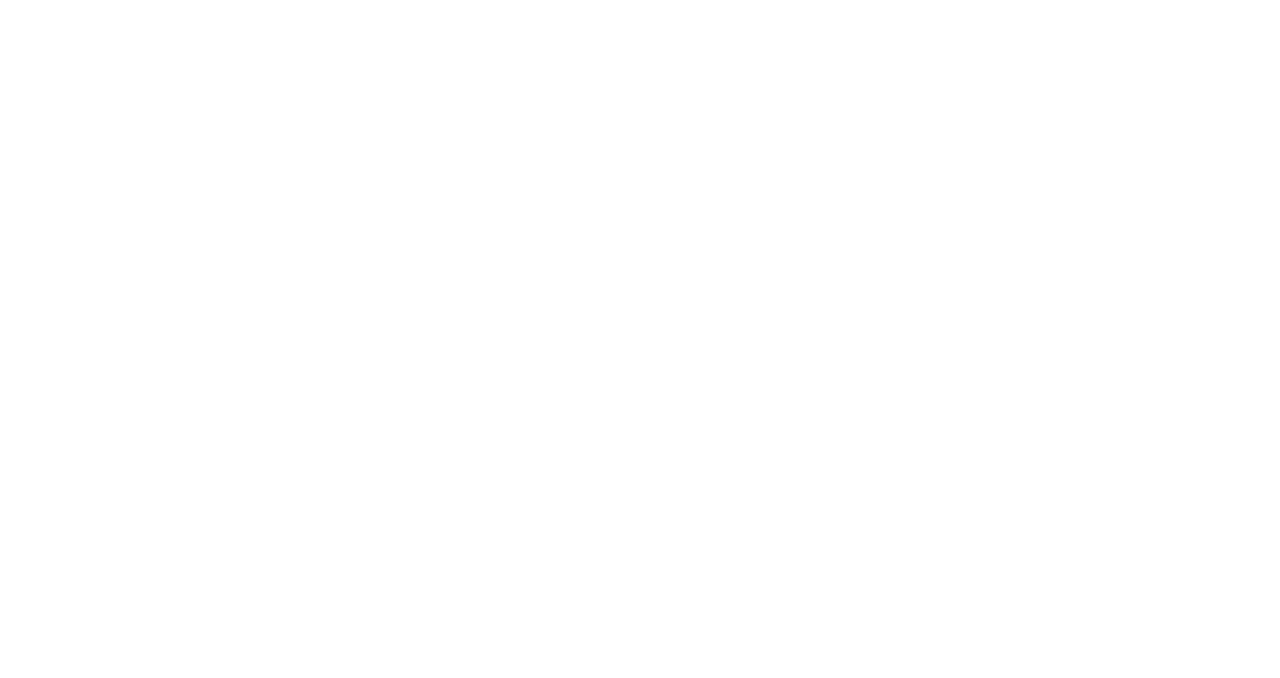
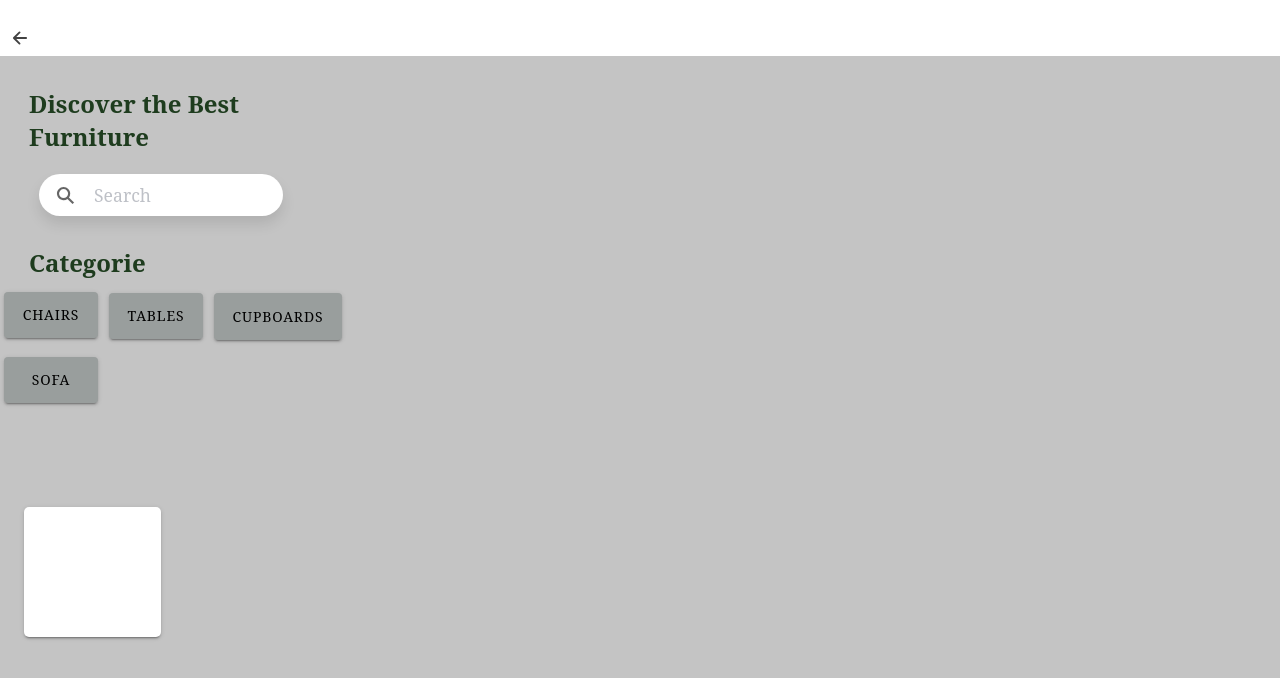
Before and after one commit to Vinodvatupalli/Furniture-App, a React (Create React App) app: page /dashboard in a window 1280 px wide. Shown: the top 678 px of the page. Built offline with nearby package versions, Linux system fonts and the light colour scheme.

Commit message:
modified files

```diff
--- a/src/App.tsx
+++ b/src/App.tsx
@@ -3,6 +3,8 @@ import { IonApp, IonRouterOutlet, setupIonicReact } from '@ionic/react';
 import { IonReactRouter } from '@ionic/react-router';
 import Home from './pages/Home';
 import SignUp from './pages/SignUp';
+import SignIn from './pages/SignIn';
+import Dashboard from './pages/Dashboard';
 
 /* Core CSS required for Ionic components to work properly */
 import '@ionic/react/css/core.css';
@@ -22,6 +24,7 @@ import '@ionic/react/css/display.css';
 
 /* Theme variables */
 import './theme/variables.css';
+// import Dashboard from './pages/Dashboard';
 
 setupIonicReact();
 
@@ -35,8 +38,14 @@ const App: React.FC = () => (
           <Route exact path="/signup">
           <SignUp />
         </Route>
+        <Route exact path="/signin">
+          <SignIn />
+        </Route>
+        <Route exact path="/dashboard">
+          <Dashboard />
+        </Route>
         <Route exact path="/">
-          <Redirect to="/home" />
+          <Redirect to="/dashboard" />
         </Route>
       </IonRouterOutlet>
     </IonReactRouter>
--- /dev/null
+++ b/src/pages/Dashboard.css
@@ -0,0 +1,167 @@
+.content{
+    --background: linear-gradient(#C4C4C4, #C4C4C4);
+}
+
+
+.dashboard-intro{
+position: absolute;
+width: 229px;
+height: 66px;
+left: 29px;
+top: 67px;
+font-family: 'Noto Serif';
+font-style: normal;
+font-weight: 600;
+font-size: 24px;
+line-height: 33px;
+
+color: #1E3C1E;
+}
+.back{
+    position: absolute;
+     left:10px;
+    /* right: 87.39%;
+    top:60px;  */
+     /* bottom: 93.91%;  */
+}
+.search-dashboard{
+  top:180px;
+  border-radius: 30px;
+   position: absolute;
+width: 260px;
+ height: 30px;
+left: 31px;
+
+
+font-family: 'Noto Serif';
+font-style: normal;
+font-weight: 400;
+font-size: 20px;
+/* line-height: 22px; */
+
+color: #AEBAB8;
+}
+.cat{
+    position: absolute;
+width: 125px;
+height: 33px;
+left: 29px;
+top: 230px;
+
+font-family: 'Noto Serif';
+font-style: normal;
+font-weight: 600;
+font-size: 24px;
+line-height: 33px;
+/* identical to box height */
+
+
+color: #1E3C1E;
+
+}
+.categories{
+    position: absolute;
+    width: 288px;
+    height: 50px;
+    left: -25px;
+    top: -59px;
+
+}
+
+#btn1{
+    display: flex;
+    flex-direction: row;
+    justify-content: center;
+    align-items: center;
+
+
+
+    position: absolute;
+    width: 94px;
+    height: 46px;
+    left: 27px;
+    top: 347px;
+
+    background: #999E9D;
+    border-radius: 15px;
+    font-family: Noto serif;
+}
+#btn2{
+    display: flex;
+flex-direction: row;
+justify-content: center;
+align-items: center;
+
+
+
+position: absolute;
+width: 94px;
+height: 46px;
+left: 132px;
+top: 348px;
+
+background: #999E9D;
+border-radius: 15px;
+font-family: Noto serif;
+}
+#btn3{
+    display: flex;
+flex-direction: row;
+justify-content: center;
+align-items: center;
+font-family: Noto serif;
+
+
+
+position: absolute;
+width: 128px;
+height: 47px;
+left: 237px;
+top: 348px;
+
+background: #999E9D;
+border-radius: 15px;
+box-sizing: 50px;
+}
+
+#btn4{
+    display: flex;
+flex-direction: row;
+justify-content: center;
+align-items: center;
+
+
+
+position: absolute;
+width: 94px;
+height: 46px;
+left: 27px;
+top: 412px;
+
+background: #999E9D;
+border-radius: 15px;
+font-family: Noto serif;
+}
+.furniture1{
+
+    position: absolute;
+    width: 193px;
+    height: 130px;
+    left: 6px;
+    top: 497px;
+
+
+    border-radius: 5px;
+
+
+    /* Rectangle 19 */
+
+
+    position: absolute;
+    width: 137px;
+    height: 130px;
+    left: 14px;
+    top: 497px;
+
+
+}
--- /dev/null
+++ b/src/pages/Dashboard.tsx
@@ -0,0 +1,34 @@
+import { IonButton, IonCard,IonImg, IonContent, IonHeader, IonPage, IonTitle, IonToolbar, IonIcon, IonSearchbar, IonItem } from '@ionic/react';
+import {arrowBack} from 'ionicons/icons';
+import './Dashboard.css';
+
+const Dashboard: React.FC = () => {
+  return (
+    <IonPage>
+      <IonContent class="content">
+        <IonToolbar>
+      <IonIcon className='back' style={{fontSize:"20px" ,color:"primary" }}
+                  icon={arrowBack}/>
+        </IonToolbar>
+      <h1 className="dashboard-intro">
+          Discover the Best Furniture &emsp;&emsp;
+          </h1>
+          <IonSearchbar className='search-dashboard' showCancelButton="focus"></IonSearchbar>
+          <h3 className="cat">Categories</h3>
+          <div className="categories" >
+            <IonButton  id='btn1' color="dark-ash">Chairs</IonButton>
+            <IonButton id="btn2" color="dark-ash"> Tables </IonButton>
+            <IonButton id="btn3" color="dark-ash">Cupboards</IonButton>
+            <IonButton id="btn4" color="dark-ash">Sofa</IonButton>
+          </div>
+          <IonCard className="furniture1"></IonCard>
+          {/* <IonItem></IonItem>
+          <IonItem></IonItem> */}
+          {/* <IonCard id="furniture2"></IonCard> */}
+
+      </IonContent>
+    </IonPage>
+  );
+};
+
+export default Dashboard;
--- /dev/null
+++ b/src/pages/SignIn.css
@@ -0,0 +1,90 @@
+.signin-main {
+    position: absolute;
+    width: 414px;
+    /* position: absolute; */
+    --background: linear-gradient(#E5E5E5, #E5E5E5);
+
+}
+
+.signin-image {
+    width: 320px;
+    height: 290px;
+    left: 0px;
+    top: 0px;
+}
+
+.signin-head {
+    text-align: center;
+    color: #1E3C1E;
+    position: absolute;
+    width: 120px;
+    height: 44px;
+    left: 104px;
+    top: 310px;
+
+    font-family: 'Noto Serif';
+    font-style: normal;
+    font-weight: 600;
+    font-size: 32px;
+    line-height: 44px;
+    padding-top: -20px;
+    padding-left: -10px;
+}
+
+.signin-email{
+position: absolute;
+width: 220px;
+height: 38px;
+left: 48px;
+background:#F8F8F8;
+border-radius: 10px;
+top: 385px;
+font-family: 'Noto Serif';
+}
+.signin-password{
+    position: absolute;
+width: 220px;
+height: 38px;
+left: 48px;
+/* top: 414px; */
+background:#F8F8F8;
+border-radius: 10px;
+top: 430px;
+font-family: 'Noto Serif';
+
+}
+.login-btn{
+ position: absolute;
+left: 105px;
+top: 480px;
+height: 33px;
+ font-family: 'Noto Serif';
+font-weight: 200px;
+}
+.text{
+position: absolute;
+width: 302px;
+height: 23px;
+left: 58px;
+top: 535px;
+font-family: 'Noto Serief';
+}
+.signup-link{
+    color: blue;
+    font-family: 'Noto Serief';
+}
+.or{
+    position: absolute;
+width: 366px;
+height: 27px;
+left: 145px;
+top: 567px;
+font-family: 'Noto Serief';
+font-size: 13px;
+color: #1E3C1E;
+}
+.icons{
+    margin-top: 273px;
+    margin-right: 30px;
+    margin-left: 107px;
+}
--- /dev/null
+++ b/src/pages/SignIn.tsx
@@ -0,0 +1,38 @@
+import { IonButton, IonCard,IonImg, IonContent, IonHeader, IonPage, IonTitle, IonToolbar, IonInput, IonLabel, IonIcon } from '@ionic/react';
+import { logoFacebook, logoGoogle, logoTwitter } from 'ionicons/icons';
+import './SignIn.css';
+
+const SignIn: React.FC = () => {
+  return (
+    <IonPage>
+      <IonContent fullscreen>
+      <IonImg className="signin-image" src="/assets/images/img2.jpg"></IonImg>
+        <div className="signin-head">
+          SignIn
+        </div><br/><br/>
+        <div className="signin-fields">
+        <IonInput className="signin-email" placeholder="Enter Email"></IonInput>
+        <IonInput className="signin-password" placeholder="Enter Password"></IonInput>
+        </div>
+        <IonButton className="login-btn" color="light-green" >LogIn</IonButton>
+
+          <IonLabel className="text">Don't have an Acoount? &nbsp;<u className="signup-link">Sign Up</u></IonLabel>
+          <IonLabel className="or">OR</IonLabel>
+          <div className="icons">
+          <IonIcon style={{fontSize:"20px" ,color:"primary" }}
+                  icon={logoFacebook}/>&emsp;
+         <IonIcon style={{fontSize:"20px" ,color:"primary" }}
+                  icon={logoGoogle}/>&emsp;
+         <IonIcon style={{fontSize:"20px" ,color:"primary" }}
+                  icon={logoTwitter}/>&emsp;
+          </div>
+
+
+
+
+      </IonContent>
+    </IonPage>
+  );
+};
+
+export default SignIn;
--- a/src/pages/SignUp.tsx
+++ b/src/pages/SignUp.tsx
@@ -28,7 +28,8 @@ const SignUp: React.FC = () => {
         <IonInput className="signup-email" placeholder="Enter Email"></IonInput>
         <IonInput className="signup-password" placeholder="Enter Password"></IonInput>
         </div>
-        <IonButton className="register-btn" color="light-green" >Register</IonButton>
+        <IonButton  routerLink='/signin'
+        className="register-btn" color="light-green" >Register</IonButton>
 
           <IonLabel className="text">Already have an Account? &nbsp;<u className="signin-link">Sign In</u></IonLabel>
           <IonLabel className="or">OR</IonLabel>
--- a/src/theme/variables.css
+++ b/src/theme/variables.css
@@ -251,3 +251,32 @@ http://ionicframework.com/docs/theming/ */
 	--ion-color-shade: var(--ion-color-light-green-shade);
 	--ion-color-tint: var(--ion-color-light-green-tint);
 }
+.searchbar-input.sc-ion-searchbar-md {
+  border-radius: 25px;
+  background-position: left 8px center;
+  height: auto;
+  font-size: 1.1rem;
+  font-weight: 400;
+  color: #7f8490;
+  background-color: white;
+  -webkit-box-shadow: 0 8px 14px rgba(0, 0, 0, 0.1) !important;
+  box-shadow: 0 8px 14px rgba(0, 0, 0, 0.1) !important;
+}
+
+:root {
+	--ion-color-dark-ash: #999E9D;
+	--ion-color-dark-ash-rgb: 153,158,157;
+	--ion-color-dark-ash-contrast: #000000;
+	--ion-color-dark-ash-contrast-rgb: 0,0,0;
+	--ion-color-dark-ash-shade: #878b8a;
+	--ion-color-dark-ash-tint: #a3a8a7;
+}
+
+.ion-color-dark-ash {
+	--ion-color-base: var(--ion-color-dark-ash);
+	--ion-color-base-rgb: var(--ion-color-dark-ash-rgb);
+	--ion-color-contrast: var(--ion-color-dark-ash-contrast);
+	--ion-color-contrast-rgb: var(--ion-color-dark-ash-contrast-rgb);
+	--ion-color-shade: var(--ion-color-dark-ash-shade);
+	--ion-color-tint: var(--ion-color-dark-ash-tint);
+}
```
Also changed, not shown: public/assets/images/img4.webp (added), public/assets/images/img5.webp (added).
